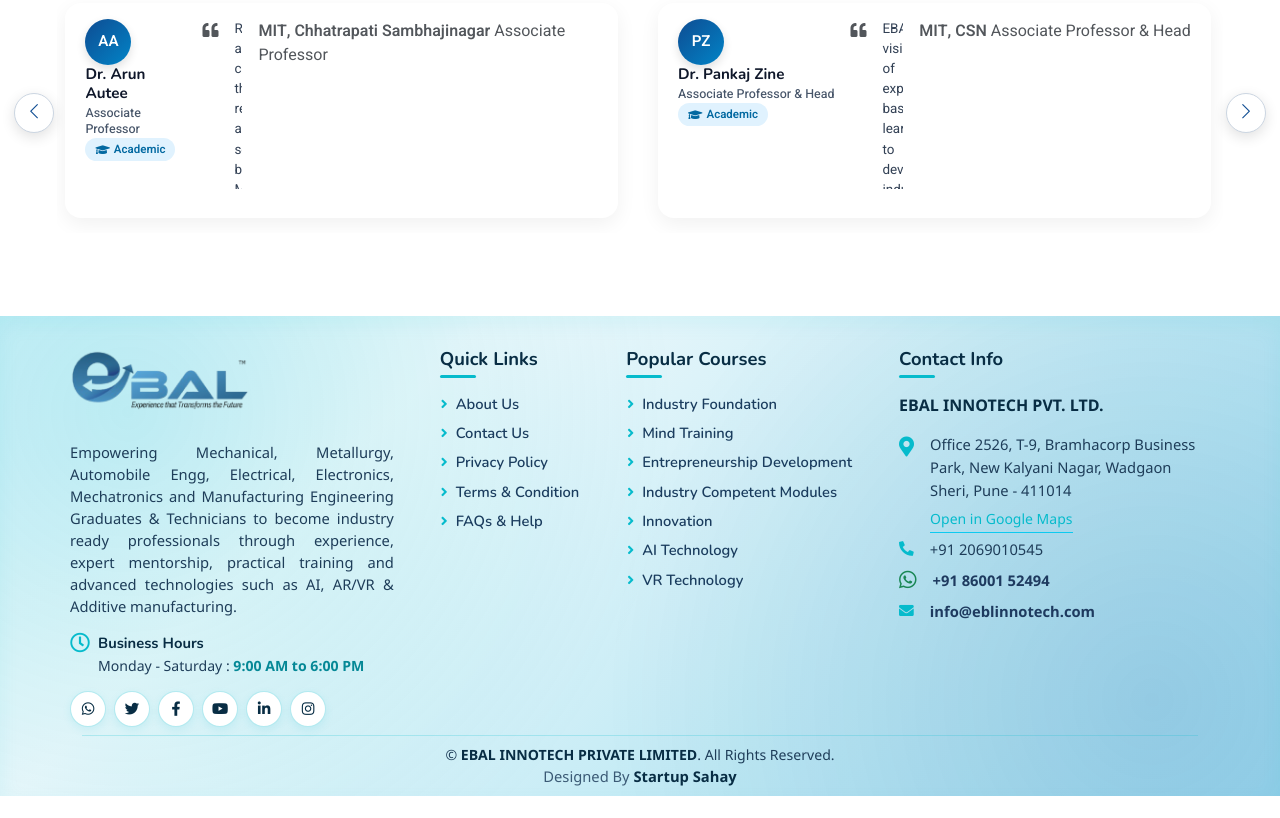
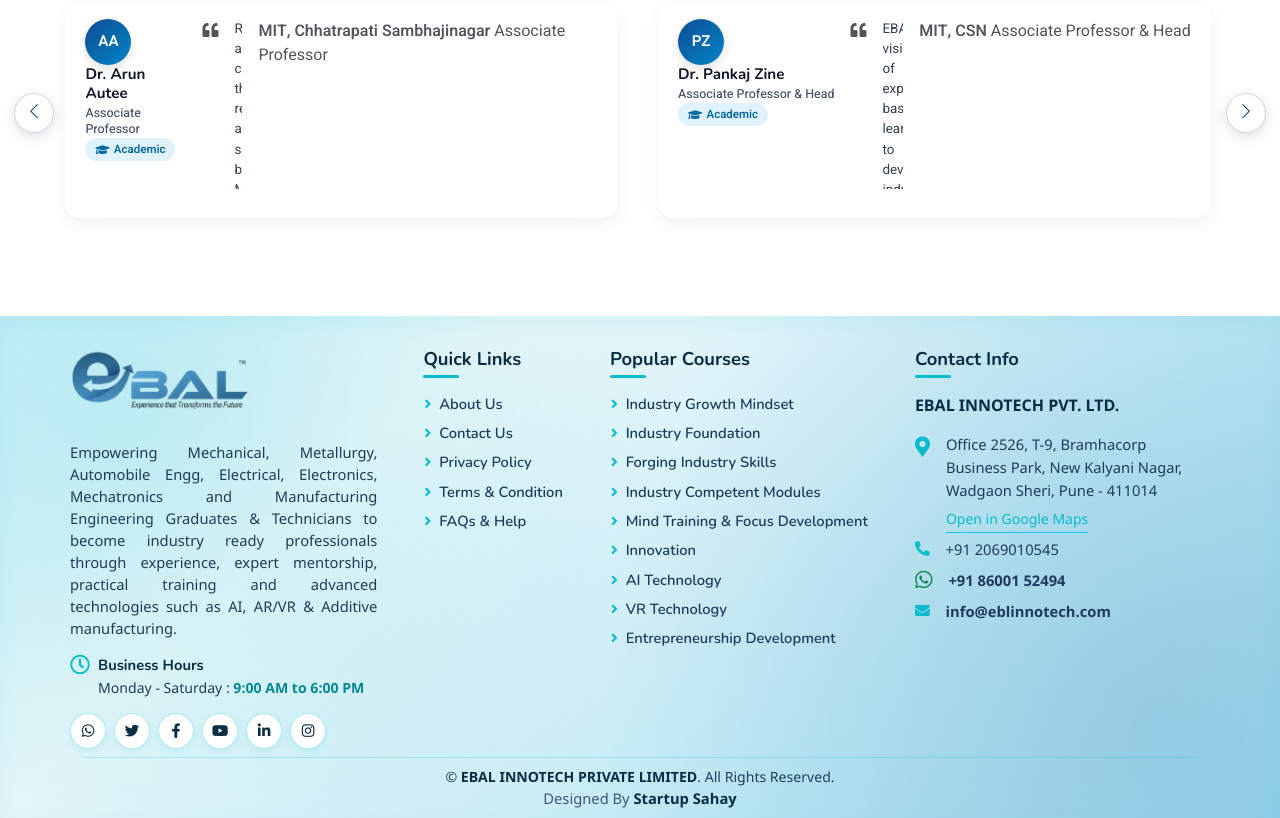
Before and after one commit to PreetiStart102/EBAL_Innotech, a plain HTML site: page courses.html in a window 1280 px wide. Shown: the part 4562-5380 px from the top of the page. Before the commit the page ends 5358 px from the top, so only its background shows below. Drawn offline with nearby package versions, Linux system fonts and the light colour scheme.

Commit message:
Update courses.html

```diff
--- a/courses.html
+++ b/courses.html
@@ -1418,13 +1418,15 @@
 
           <div class="col-lg-3 col-md-6 col-links-2">
             <h5 class="text-white mb-3 footer-heading">Popular Courses</h5>
-            <a class="btn btn-link" href="solution">Industry foundation </a>
-            <a class="btn btn-link" href="solution">Mind training</a>
-            <a class="btn btn-link" href="solution">Entrepreneurship development </a>
+            <a class="btn btn-link" href="solution">Industry Growth Mindset</a>
+            <a class="btn btn-link" href="solution">Industry Foundation</a>
+            <a class="btn btn-link" href="solution">Forging Industry Skills</a>
             <a class="btn btn-link" href="solution">Industry competent modules</a>
+            <a class="btn btn-link" href="solution">Mind Training & Focus development</a>
             <a class="btn btn-link" href="solution">Innovation</a>
-            <a class="btn btn-link" href="solution">AI Technology</a>
+            <a class="btn btn-link" href="solution">AI technology</a>
             <a class="btn btn-link" href="solution">VR Technology</a>
+            <a class="btn btn-link" href="solution">Entrepreneurship Development</a>
           </div>
 
           <div class="col-lg-3 col-md-6 col-contact">
```
